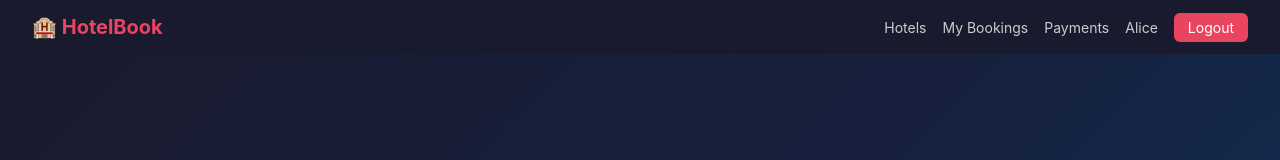
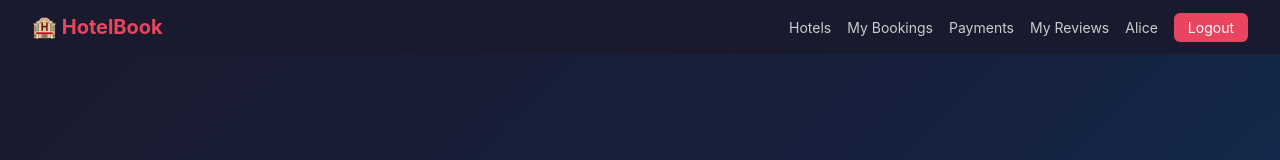
Before and after one commit to rida288/Booking-Management-System, a React (Vite) app in the folder frontend/: page / in a window 1280 px wide. Shown: the top 160 px of the page. Built offline with nearby package versions, Linux system fonts and the light colour scheme; no server answers.

Commit message:
Rida - added reviews page for host and guest

```diff
--- a/frontend/src/components/shared/navbar.jsx
+++ b/frontend/src/components/shared/navbar.jsx
@@ -28,6 +28,7 @@ const Navbar = () => {
               <>
                 <Link to="/bookings" style={styles.link}>My Bookings</Link>
                 <Link to="/payments" style={styles.link}>Payments</Link>
+                <Link to="/reviews" style={styles.link}>My Reviews</Link>
               </>
             )}
 
@@ -35,6 +36,7 @@ const Navbar = () => {
               <>
                 <Link to="/bookings/history" style={styles.link}>Reservations</Link>
                 <Link to="/payments" style={styles.link}>Payments</Link>
+                <Link to="/host/reviews" style={styles.link}>Reviews</Link>
               </>
             )}
 
```
